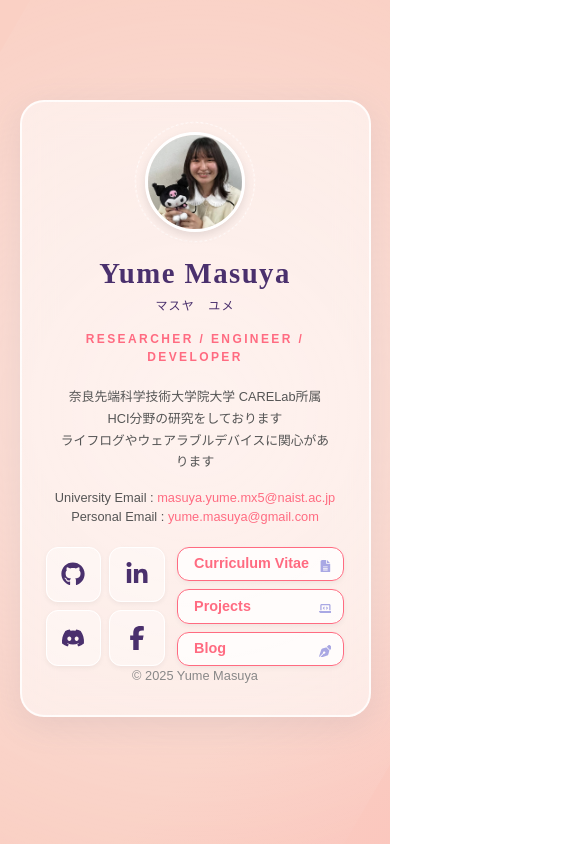
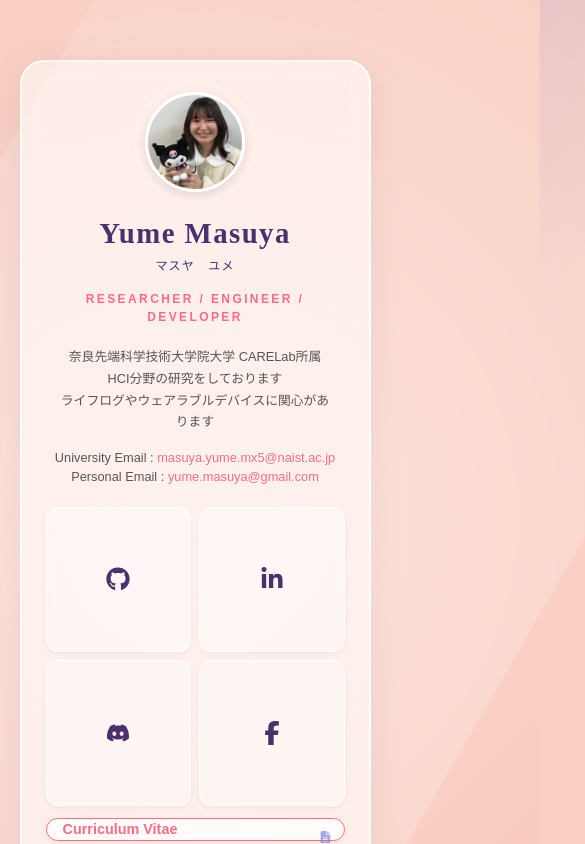
Before and after one commit to yume0105/Profile_JS, a Next.js app in the folder portfolio-app/: page / in a window 390 px wide. Shown: the top 844 px of the page, 585 px wide, since content can reach past the window. Built offline with nearby package versions, Linux system fonts and the light colour scheme.

Commit message:
グローバルスタイルを整理し、レスポンシブデザインを改善。高さ制限を緩和し、スマホ対応を強化。

```diff
--- a/portfolio-app/app/globals.css
+++ b/portfolio-app/app/globals.css
@@ -1,161 +1,107 @@
 @import "tailwindcss";
 
-
 :root {
-    /* --- 色の設定 --- */
-    /* メインの文字色：濃い紫（可読性と知的な印象） */
   --text-main: #4a306d;
-    /* サブの文字色：薄い紫（補足情報など） */
   --text-sub: #706fd3;
-    /* アクセントカラー：ピンク（リンクや強調用） */
   --accent: #ff6b81;
-
-    /* --- ガラスモーフィズム（すりガラス）のデザイン設定 --- */
-    /* カードの背景色：白の半透明（55%） */
   --glass-bg: rgba(255, 255, 255, 0.55);
-    /* カードの枠線：白の半透明（80%）で輪郭をくっきりさせる */
   --glass-border: rgba(255, 255, 255, 0.8);
-    /* 影の設定：少し紫がかった影で背景となじませる */
   --glass-shadow: 0 8px 32px 0 rgba(100, 100, 130, 0.15);
-  /*--background: #ffffff;
-  --foreground: #171717;*/
 }
 
-/* スマホでのページスクロールを完全に無効化 */
+/* --- 修正ポイント1：htmlのガチガチ拘束を解除 --- */
 html {
-    height: 100%;
-    overflow: hidden;
-    overflow-x: hidden;
-    position: fixed;
+  /* position: fixed; は削除 */
+  /* overflow: hidden; は削除 */
   width: 100%;
+  /* 横スクロールだけ防ぐならbodyでやるのが安全 */
 }
 
 body {
-    /* 余白をリセット */
   margin: 0;
   padding: 0;
-
-    /* フォント設定：日本語はNoto Sans JPを使用 */
   font-family: 'Noto Sans JP', sans-serif;
   color: var(--text-main);
 
-    /* --- 背景のグラデーション設定 --- */
-    /* 左上から右下に向かってパステルカラーを配置 */
   background: linear-gradient(-45deg, #ff9a9e, #fad0c4, #fad0c4, #a18cd1);
-    /* 背景サイズを大きくして、アニメーションで動かす準備 */
   background-size: 400% 400%;
-    /* 10秒かけて背景をゆっくり動かすアニメーションを実行 */
   animation: gradientBG 10s ease infinite;
 
-    /* --- 画面レイアウト設定 --- */
-    /* 画面の高さをブラウザの表示領域(100vh)に固定 */
-    height: 100vh;
-    height: 100%;
-    /* 画面の幅を100%に */
+  /* --- 修正ポイント2：高さ固定をやめて「最低の高さ」にする --- */
+  min-height: 100vh; /* 中身が少ない時は画面いっぱい、増えたら伸びる */
   width: 100%;
-    /* 画面自体のスクロールバーを消す（カードの中だけスクロールさせるため） */
-    overflow: hidden;
-    /* スマホでのスクロールバー対策 */
+
+  /* 横スクロール対策 */
   overflow-x: hidden;
 
-    /* カードを画面のど真ん中に配置するためのFlexbox設定 */
+  /* 上下左右中央配置の設定 */
   display: flex;
-    justify-content: center; /* 左右中央揃え */
-    align-items: center;     /* 上下中央揃え */
+  flex-direction: column; /* 縦並びを基本にする */
+  justify-content: center;
+  align-items: center;
+
+  /* コンテンツが画面より大きくなった時のための余白 */
+  padding: 20px 0;
+  box-sizing: border-box;
 }
 
 a {
-    color: var(--accent);       /* アクセントカラーを適用 */
-    text-decoration: none;      /* 下線を消す */
-    transition: 0.3s;           /* ホバー時の変化を0.3秒かけて滑らかに */
+  color: var(--accent);
+  text-decoration: none;
+  transition: 0.3s;
 }
-a:hover {
-    opacity: 0.7;               /* カーソルを乗せた時に少し透明にする */
-}
+a:hover { opacity: 0.7; }
 
 footer {
   font-size: 0.8rem;
   color: #888;
+  margin-top: 20px; /* カードとの距離 */
 }
 
-/* 背景を動かすアニメーションの定義 */
 @keyframes gradientBG {
-    0% { background-position: 0% 50%; }   /* 開始時 */
-    50% { background-position: 100% 50%; } /* 中間 */
-    100% { background-position: 0% 50%; }  /* 終了時（ループ） */
+  0% { background-position: 0% 50%; }
+  50% { background-position: 100% 50%; }
+  100% { background-position: 0% 50%; }
 }
 
 /* --- レイアウト --- */
 .card {
-    /* 背景色、カードのサイズ、角丸、影など */
-    /* --- ガラスのような見た目を作る設定 --- */
   background: var(--glass-bg);
-    /* 背景をぼかす（すりガラス効果） */
   backdrop-filter: blur(16px);
-    -webkit-backdrop-filter: blur(16px); /* Safari用 */
-
-    /* 枠線と丸みの設定 */
+  -webkit-backdrop-filter: blur(16px);
   border: 2px solid var(--glass-border);
   border-radius: 24px;
-
-    /* 内側の余白 */
   padding: 30px 24px;
 
   /* サイズ設定 */
-    width: 85%;
-    max-width: 380px; /* デフォルトはスマホ・名刺サイズ */
+  width: 90%; /* 基本は90%（スマホ意識） */
+  max-width: 380px; /* PCではこの幅で止まる */
+
   text-align: center;
   box-shadow: var(--glass-shadow);
   position: relative;
-
-    /* パディングを含めたサイズ計算にする */
   box-sizing: border-box;
 
-    /* --- レイアウト設定（重要） --- */
-    /* ブロック要素として配置（ボタン崩れ防止） */
-    display: block;
+  /* --- 修正ポイント3：高さ制限の緩和 --- */
+  height: auto;
+  /* max-height: 90vh; ← これは削除（中身が溢れる原因になるため） */
 
-    /* 高さは中身に合わせて自動調整 */
-    height: auto;
-    height: fit-content;
-    /* ただし、画面の90%を超えたらそれ以上伸びないようにする */
-    max-height: 90vh;
+  animation: floatUp 1s cubic-bezier(0.22, 1, 0.36, 1) forwards;
+  opacity: 0;
+  transform: translateY(30px);
 
-    /* --- 出現アニメーション --- */
-    animation: floatUp 1s cubic-bezier(0.22, 1, 0.36, 1) forwards;
-    opacity: 0; /* 最初は透明 */
-    transform: translateY(30px); /* 最初は少し下に配置 */
+  /* Flexboxアイテムとしての設定 */
+  margin: auto; /* これがあると、flexコンテナ内で上下左右の余白が自動調整されて中央に来る */
 }
 
-
 .card-wide {
-    max-width: 800px; /* 幅を広げる */
-    width: 90%;       /* 画面幅の90%を使う */
-    padding: 30px 30px;
-
-    /* 中身が画面サイズを超えた時だけ、カードの中にスクロールバーを出す */
-    overflow-y: auto;
-    overflow-x: hidden; /* 横スクロールバーを非表示にする */
-
-    /* スクロールバーのデザイン（Firefox用） */
-    scrollbar-width: thin;
-    scrollbar-color: rgba(255,255,255,0.5) transparent;
+  max-width: 800px;
+  width: 90%;
+  padding: 30px;
+  margin: auto; /* 中央配置 */
 }
 
-/* Chrome/Safari用のスクロールバーカスタマイズ */
-.card-wide::-webkit-scrollbar {
-    width: 6px; /* 棒の太さ */
-}
-.card-wide::-webkit-scrollbar-track {
-    background: transparent; /* レールの背景 */
-    margin: 10px 0;          /* 上下の余白 */
-}
-.card-wide::-webkit-scrollbar-thumb {
-    background-color: rgba(255, 255, 255, 0.5); /* 棒の色 */
-    border-radius: 20px;     /* 棒の丸み */
-}
-
-/* カード背景の光の反射エフェクト（装飾） */
+/* その他の装飾系（変更なしでOK） */
 .card::before {
   content: '';
   position: absolute;
@@ -163,406 +109,83 @@ footer {
   left: -50%;
   width: 200%;
   height: 200%;
-    /* 斜めの光を入れる */
   background: radial-gradient(circle, rgba(255,255,255,0.4) 0%, transparent 70%);
   transform: rotate(30deg);
-    pointer-events: none; /* クリックを邪魔しないようにする */
-    z-index: -1;          /* コンテンツの後ろに配置 */
+  pointer-events: none;
+  z-index: -1;
 }
 
-/* 出現アニメーションの定義 */
 @keyframes floatUp {
-    to { opacity: 1; transform: translateY(0); } /* 透明度1、元の位置へ */
-}
-
-.nav-header {
-    width: 100%;
-    display: flex;
-    justify-content: flex-start; /* 左寄せ */
-    align-items: center;
-    margin-bottom: 20px;
-}
-
-/* 戻るボタンのデザイン */
-.back-btn {
-    display: inline-flex;
-    align-items: center;
-    padding: 8px 16px;
-    background: rgba(255, 255, 255, 0.4);
-    border-radius: 20px;
-    font-size: 0.8rem;
-    font-weight: 600;
-    color: var(--text-main);
-    border: 1px solid white;
-}
-.back-btn:hover {
-    background: white; /* ホバー時に白くする */
-    color: var(--accent);
-}
-
-/* ページタイトル */
-.page-title {
-    font-family: 'Cinzel', serif; /* おしゃれなフォント */
-    font-size: 1.5rem;
-    margin: 0 0 25px 0;
-    color: var(--text-main);
-    border-bottom: 1px dashed rgba(255,255,255,0.5); /* 下に点線 */
-    padding-bottom: 10px;
-}
-
-/* --- アバターセクション --- */
-.avatar-container {
-    /* 位置調整など */
-    position: relative;
-    width: 100px;
-    height: 100px;
-    margin: 0 auto 20px;
-}
-
-.orbit {
-  /* 装飾のアニメーションや円形デザインなど */
-    position: absolute;
-    top: -10px;
-    left: -10px;
-    width: 120px;
-    height: 120px;
-    border-radius: 50%;
-    border: 1px dashed rgba(255, 255, 255, 0.8);
-    animation: spin 10s linear infinite;
-    z-index: 1;
-}
-
-.avatar {
-  /* 丸く切り抜く(border-radius: 50%)など */
-    width: 100%;
-    height: 100%;
-    border-radius: 50%;
-    object-fit: cover;
-    border: 3px solid #ffffff;
-    position: relative;
-    z-index: 2;
-    box-shadow: 0 4px 10px rgba(0,0,0,0.1);
-}
-
-.name-title {
-  /* フォントサイズ、太さなど */
-    font-family: 'Cinzel', serif;
-    font-size: 1.8rem;
-    font-weight: 600;
-    margin: 0;
-    letter-spacing: 0.05em;
-    color: var(--text-main);
-}
-
-.kana-name {
-  /* フォントサイズ、色など */
-    font-family: 'Noto Sans JP', sans-serif;
-    font-size: 0.75rem;
-    color: var(--text-main);
-    margin-top: 2px;
-    margin-bottom: 15px;
-    letter-spacing: 0.1em;
-    font-weight: 400;
-}
-
-.role {
-  /* 肩書きのデザイン */
-    color: var(--accent);
-    font-size: 0.75rem;
-    text-transform: uppercase;
-    letter-spacing: 0.2em;
-    margin-top: 8px;
-    margin-bottom: 20px;
-    font-weight: 600;
-}
-
-.bio {
-  /* 自己紹介文の行間や色など */
-    color: #555;
-    font-size: 0.8rem;
-    line-height: 1.7;
-    margin-bottom: 15px;
-    font-weight: 400;
-    text-align: center;
-    padding: 0 10px;
-}
-
-.email {
-  /* メールの文字スタイル */
-    color: #555;
-    font-size: 0.8rem;
-    text-align: center;
-}
-
-.email-link {
-    /* リンクの色、下線の有無など */
-    color: var(--accent);
-    font-size: 0.8rem;
-}
-
-.email-link:hover {
-    text-decoration: underline;
-}
-
-/* --- 下部エリア（グリッド・ボタン） --- */
-.bottom-grid {
-  /* display: grid; や flex; などで配置調整 */
-    display: grid;
-    grid-template-columns: 1fr 1.4fr;
-    gap: 12px;
-    width: 100%;
-    margin-top: 20px;
-}
-
-.sns-area {
-  /* アイコンボタンの並び（flexなど） */
-    display: grid;
-    grid-template-columns: 1fr 1fr;
-    grid-template-rows: 1fr 1fr;
-    gap: 8px;
-}
-
-.sns-btn {
-  /* SNSアイコンのサイズ、余白、ホバー時の動き */
-    display: flex;
-    justify-content: center;
-    align-items: center;
-    aspect-ratio: 1 / 1;
-    background: rgba(255, 255, 255, 0.4);
-    border: 1px solid #ffffff;
-    border-radius: 12px;
-    color: var(--text-main);
-    font-size: 1.2rem;
-    text-decoration: none;
-    transition: all 0.3s ease;
-    box-shadow: 0 2px 5px rgba(0,0,0,0.05);
-}
-
-.sns-btn:hover {
-    background: #ffffff;
-    color: var(--accent);
-    transform: translateY(-2px);
-    box-shadow: 0 5px 15px rgba(255, 154, 158, 0.4);
-}
-
-.link-area {
-  /* リンクボタンの並び */
-    display: flex;
-    flex-direction: column;
-    gap: 8px;
-}
-
-.link-btn {
-  /* ボタンの形状、背景色、ボーダーなど */
-    flex: 1;
-    display: flex;
-    flex-direction: column;
-    justify-content: center;
-    align-items: flex-start;
-    padding: 0 16px;
-    background: rgba(255, 255, 255, 0.6);
-    border: 1px solid #ffffff;
-    border-radius: 12px;
-    color: var(--text-main);
-    text-decoration: none;
-    font-size: 0.9rem;
-    font-weight: 600;
-    transition: all 0.3s ease;
-    position: relative;
-    box-shadow: 0 2px 5px rgba(0,0,0,0.05);
-}
-
-.link-btn:hover {
-    background: #ffffff;
-    transform: translateX(2px);
-    box-shadow: 0 5px 15px rgba(161, 140, 209, 0.3);
-}
-
-.link-btn.highlight {
-  /* 特定の強調スタイル、またはhover時の変化など */
-    background: rgba(255, 255, 255, 0.8);
-    border: 1px solid var(--accent);
-    color: var(--accent);
-}
-
-.link-btn svg {
-    position: absolute;
-    top: 12px;
-    right: 12px;
-    font-size: 0.8rem;
-    opacity: 0.6;
-    transition: 0.3s;
-    color: var(--text-sub);
-}
-
-.link-btn:hover svg {
-    opacity: 1;
-    color: var(--accent);
-    transform: translate(1px, -1px);
-}
-
-/* --- アニメーション用 --- */
-.fade-up {
-    opacity: 0;
-    animation: slideIn 0.6s ease forwards;
-}
-.d-1 { animation-delay: 0.2s; }
-.d-2 { animation-delay: 0.4s; }
-.d-3 { animation-delay: 0.6s; }
-
-@keyframes slideIn {
-    from { opacity: 0; transform: translateY(15px); }
   to { opacity: 1; transform: translateY(0); }
 }
 
-/* --- Projectsページ：リストスタイル --- */
-.projects-grid {
-    display: grid;
-    grid-template-columns: repeat(auto-fill, minmax(280px, 1fr));
-    gap: 20px;
-    text-align: left;
+/* コンポーネント類（nav-header以下）はそのまま利用可能なので省略しませんが、
+   変更の必要はありません。そのまま使ってください。 */
+
+.nav-header { width: 100%; display: flex; justify-content: flex-start; align-items: center; margin-bottom: 20px; }
+.back-btn { display: inline-flex; align-items: center; padding: 8px 16px; background: rgba(255, 255, 255, 0.4); border-radius: 20px; font-size: 0.8rem; font-weight: 600; color: var(--text-main); border: 1px solid white; }
+.back-btn:hover { background: white; color: var(--accent); }
+.page-title { font-family: 'Cinzel', serif; font-size: 1.5rem; margin: 0 0 25px 0; color: var(--text-main); border-bottom: 1px dashed rgba(255,255,255,0.5); padding-bottom: 10px; }
+.avatar-container { position: relative; width: 100px; height: 100px; margin: 0 auto 20px; }
+.orbit { position: absolute; top: -10px; left: -10px; width: 120px; height: 120px; border-radius: 50%; border: 1px dashed rgba(255, 255, 255, 0.8); animation: spin 10s linear infinite; z-index: 1; }
+.avatar { width: 100%; height: 100%; border-radius: 50%; object-fit: cover; border: 3px solid #ffffff; position: relative; z-index: 2; box-shadow: 0 4px 10px rgba(0,0,0,0.1); }
+.name-title { font-family: 'Cinzel', serif; font-size: 1.8rem; font-weight: 600; margin: 0; letter-spacing: 0.05em; color: var(--text-main); }
+.kana-name { font-family: 'Noto Sans JP', sans-serif; font-size: 0.75rem; color: var(--text-main); margin-top: 2px; margin-bottom: 15px; letter-spacing: 0.1em; font-weight: 400; }
+.role { color: var(--accent); font-size: 0.75rem; text-transform: uppercase; letter-spacing: 0.2em; margin-top: 8px; margin-bottom: 20px; font-weight: 600; }
+.bio { color: #555; font-size: 0.8rem; line-height: 1.7; margin-bottom: 15px; font-weight: 400; text-align: center; padding: 0 10px; }
+.email { color: #555; font-size: 0.8rem; text-align: center; }
+.email-link { color: var(--accent); font-size: 0.8rem; }
+.email-link:hover { text-decoration: underline; }
+.bottom-grid { display: grid; grid-template-columns: 1fr 1.4fr; gap: 12px; width: 100%; margin-top: 20px; }
+.sns-area { display: grid; grid-template-columns: 1fr 1fr; grid-template-rows: 1fr 1fr; gap: 8px; }
+.sns-btn { display: flex; justify-content: center; align-items: center; aspect-ratio: 1 / 1; background: rgba(255, 255, 255, 0.4); border: 1px solid #ffffff; border-radius: 12px; color: var(--text-main); font-size: 1.2rem; text-decoration: none; transition: all 0.3s ease; box-shadow: 0 2px 5px rgba(0,0,0,0.05); }
+.sns-btn:hover { background: #ffffff; color: var(--accent); transform: translateY(-2px); box-shadow: 0 5px 15px rgba(255, 154, 158, 0.4); }
+.link-area { display: flex; flex-direction: column; gap: 8px; }
+.link-btn { flex: 1; display: flex; flex-direction: column; justify-content: center; align-items: flex-start; padding: 0 16px; background: rgba(255, 255, 255, 0.6); border: 1px solid #ffffff; border-radius: 12px; color: var(--text-main); text-decoration: none; font-size: 0.9rem; font-weight: 600; transition: all 0.3s ease; position: relative; box-shadow: 0 2px 5px rgba(0,0,0,0.05); }
+.link-btn:hover { background: #ffffff; transform: translateX(2px); box-shadow: 0 5px 15px rgba(161, 140, 209, 0.3); }
+.link-btn.highlight { background: rgba(255, 255, 255, 0.8); border: 1px solid var(--accent); color: var(--accent); }
+.link-btn svg { position: absolute; top: 12px; right: 12px; font-size: 0.8rem; opacity: 0.6; transition: 0.3s; color: var(--text-sub); }
+.link-btn:hover svg { opacity: 1; color: var(--accent); transform: translate(1px, -1px); }
+.fade-up { opacity: 0; animation: slideIn 0.6s ease forwards; }
+.d-1 { animation-delay: 0.2s; } .d-2 { animation-delay: 0.4s; } .d-3 { animation-delay: 0.6s; }
+@keyframes slideIn { from { opacity: 0; transform: translateY(15px); } to { opacity: 1; transform: translateY(0); } }
+
+/* Projects & CV styles (変更なし) */
+.projects-grid { display: grid; grid-template-columns: repeat(auto-fill, minmax(280px, 1fr)); gap: 20px; text-align: left; }
+.project-item { background: rgba(255, 255, 255, 0.5); border-radius: 16px; border: 1px solid #fff; overflow: hidden; transition: 0.3s; display: flex; flex-direction: column; }
+.project-item:hover { transform: translateY(-5px); background: rgba(255, 255, 255, 0.8); box-shadow: 0 10px 20px rgba(112, 111, 211, 0.15); }
+.project-thumb { width: 100%; height: 160px; object-fit: cover; }
+.project-info { padding: 15px; flex: 1; display: flex; flex-direction: column; }
+.project-tags { margin-bottom: 8px; }
+.tag { display: inline-block; font-size: 0.7rem; padding: 2px 8px; border-radius: 10px; background: var(--text-main); color: #fff; margin-right: 4px; margin-bottom: 4px; }
+.tag.research { background: #706fd3; } .tag.dev { background: #ff6b81; } .tag.status-in-progress { background: #f7b32b; } .tag.status-finished { background: #3bb273; }
+.project-title { font-size: 1.1rem; font-weight: 600; margin: 0 0 5px 0; color: var(--text-main); }
+.project-desc { font-size: 0.85rem; color: #666; margin: 0; line-height: 1.5; }
+.content-section { text-align: left; margin-bottom: 30px; }
+.content-section h2 { font-weight: bold; font-size: 1.2rem; color: var(--text-main); border-left: 4px solid var(--accent); padding-left: 10px; margin-bottom: 15px; }
+.content-section h3 { font-size: 1rem; color: var(--text-sub); margin: 15px 0 5px 0; }
+.content-section p, .content-section li { font-size: 0.95rem; line-height: 1.8; color: #444; }
+.hero-image { width: 100%; border-radius: 16px; margin-bottom: 20px; box-shadow: 0 4px 12px rgba(0,0,0,0.1); }
+.cv-list { list-style: none; padding: 0; }
+.cv-list li { margin-bottom: 12px; padding-left: 1em; text-indent: -1em; }
+.cv-date { font-weight: 600; color: var(--accent); margin-right: 8px; }
+
+/* --- 修正ポイント4：スマホ対応（シンプルにする） --- */
+@media (max-width: 480px) {
+    /* 魔法の呪文（!important）はもう不要です。
+       bodyがmin-heightで伸び縮みするようになったので、
+       自然に任せるだけでレイアウト崩れは起きにくくなります。
+    */
+
+    /* スマホで横幅いっぱいにしたくない場合 */
+    .card, .card-wide {
+        width: 90%;
+        margin: 40px auto; /* 上下に余裕を持たせる */
     }
 
-.project-item {
-    background: rgba(255, 255, 255, 0.5);
-    border-radius: 16px;
-    border: 1px solid #fff;
-    overflow: hidden;
-    transition: 0.3s;
-    display: flex;
-    flex-direction: column;
-}
-
-.project-item:hover {
-    transform: translateY(-5px);
-    background: rgba(255, 255, 255, 0.8);
-    box-shadow: 0 10px 20px rgba(112, 111, 211, 0.15);
-}
-
-.project-thumb {
-    width: 100%;
-    height: 160px;
-    object-fit: cover;
-}
-
-.project-info {
-    padding: 15px;
-    flex: 1;
-    display: flex;
-    flex-direction: column;
-}
-
-.project-tags {
-    margin-bottom: 8px;
-}
-.tag {
-    display: inline-block;
-    font-size: 0.7rem;
-    padding: 2px 8px;
-    border-radius: 10px;
-    background: var(--text-main);
-    color: #fff;
-    margin-right: 4px;
-    margin-bottom: 4px;
-}
-.tag.research { background: #706fd3; } /* 紫 */
-.tag.dev { background: #ff6b81; }      /* ピンク */
-.tag.status-in-progress { background: #f7b32b; } /* オレンジ */
-.tag.status-finished { background: #3bb273; }    /* グリーン */
-
-.project-title {
-    font-size: 1.1rem;
-    font-weight: 600;
-    margin: 0 0 5px 0;
-    color: var(--text-main);
-}
-.project-desc {
-    font-size: 0.85rem;
-    color: #666;
-    margin: 0;
-    line-height: 1.5;
-}
-
-.content-section {
-    text-align: left;
-    margin-bottom: 30px;
-}
-
-.content-section h2 {
-    font-weight: bold;
-    font-size: 1.2rem;
-    color: var(--text-main);
-    border-left: 4px solid var(--accent);
-    padding-left: 10px;
-    margin-bottom: 15px;
-}
-
-.content-section h3 {
-    font-size: 1rem;
-    color: var(--text-sub);
-    margin: 15px 0 5px 0;
-}
-
-.content-section p, .content-section li {
-    font-size: 0.95rem;
-    line-height: 1.8;
-    color: #444;
-}
-
-.hero-image {
-    width: 100%;
-    border-radius: 16px;
-    margin-bottom: 20px;
-    box-shadow: 0 4px 12px rgba(0,0,0,0.1);
-}
-
-/* CV用リスト */
-.cv-list {
-    list-style: none;
-    padding: 0;
-}
-.cv-list li {
-    margin-bottom: 12px;
-    padding-left: 1em;
-    text-indent: -1em;
-}
-.cv-date {
-    font-weight: 600;
-    color: var(--accent);
-    margin-right: 8px;
-}
-
-/* スマホ対応調整 */
-@media (max-width: 480px) {
-    .card { /* .cardに効くようにします */
-        width: 90% !important;
-
-        /* ★ここが魔法の呪文です★ */
-        /* 親が「真ん中寄せ(items-center)」でも、自分だけは「上詰め」にする */
-        align-self: flex-start !important;
-
-        /* 上にくっつきすぎないように余白を入れる */
-        margin-top: 100px !important;
-        margin-bottom: 50px !important;
-
-        /* スマホでは高さ制限を外して、スクロールできるようにする */
-        max-height: none !important;
-        height: auto !important;
-    }
-
-    .card-wide {
-        width: 90% !important;
-        /* ★ここが魔法の呪文です★ */
-        /* 親が「真ん中寄せ(items-center)」でも、自分だけは「上詰め」にする */
-        align-self: flex-start !important;
-
-        /* 上にくっつきすぎないように余白を入れる */
-        margin-top: 30px !important;
-        margin-bottom: 30px !important;
-
-        /* スマホでは高さ制限を外して、スクロールできるようにする */
-        max-height: none !important;
-        height: auto !important;
+    .bottom-grid {
+        /* スマホなら縦に積んだほうが押しやすいかも */
+        grid-template-columns: 1fr;
     }
 
     .projects-grid {
```
Lines whose indentation alone changed are shown as unchanged.
